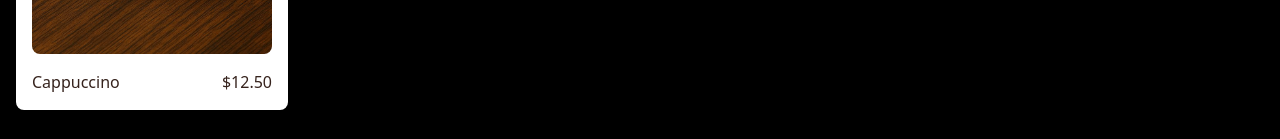
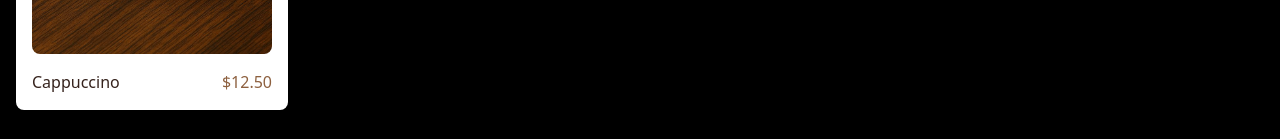
Before and after one commit to Developerfiyin/Finpay-project, a React (Vite) app: page / in a window 1280 px wide. Shown: the part 1434-1573 px from the top of the page. Built offline with nearby package versions, Linux system fonts and the light colour scheme.

Commit message:
Styled the menu text

```diff
--- a/src/Components/Menu.jsx
+++ b/src/Components/Menu.jsx
@@ -15,8 +15,8 @@ const Menu = () => {
              </div>
 
              <div className='flex justify-between mt-4'>
-              <h4> Cappuccino</h4>
-              <h6> $12.50</h6>
+              <h4 className='text-[#36231d]'> Cappuccino</h4>
+              <h6 className='text-[#8d603f]'> $12.50</h6>
              </div>
 
                 </div>
```
